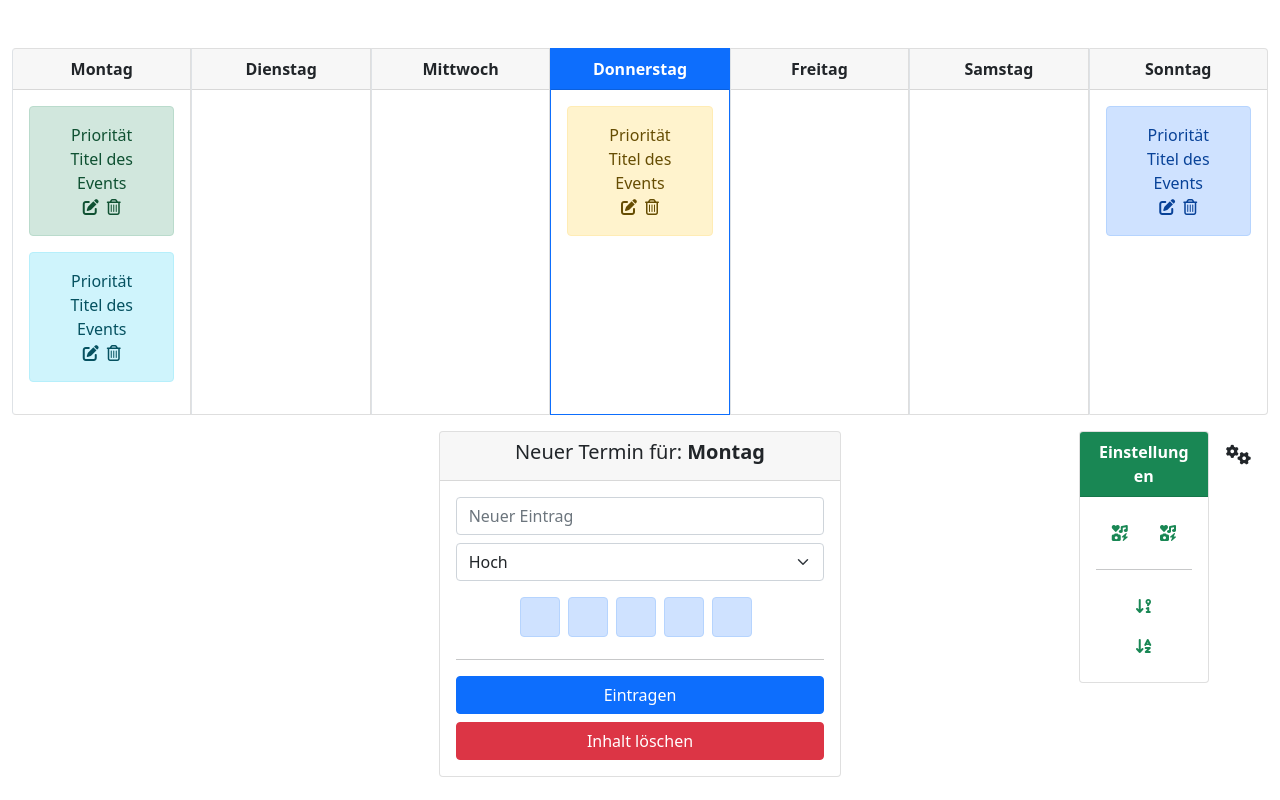
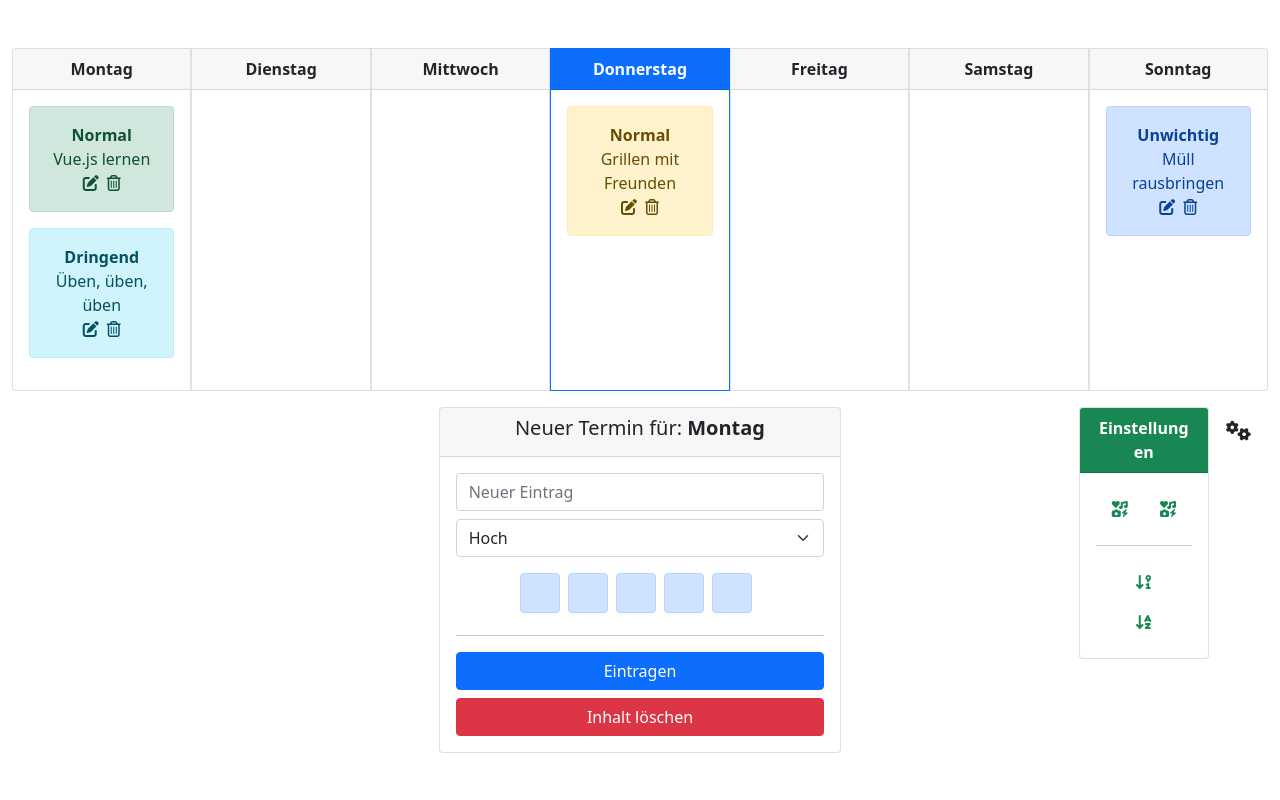
Before and after one commit to klepek42/udemy-vue3, a Vue app in the folder Projekte/calendar/: page / in a window 1280 px wide. Built offline with nearby package versions, Linux system fonts and the light colour scheme.

Commit message:
Kapitel 63 erledigt. Fallback Content erstellt

```diff
--- a/Projekte/calendar/src/components/CalendarDay.vue
+++ b/Projekte/calendar/src/components/CalendarDay.vue
@@ -13,9 +13,9 @@
         :key="event.title"
         :event="event"
       >
-        <template v-slot:eventPriority>Priorität</template>
+        <template v-slot:eventPriority></template>
         <!-- <template v-slot:default></template>   Identisch mit der Schreibweise darunter -->
-        <template v-slot>Titel des Events</template>
+        <template v-slot></template>
       </CalendarEvent>
     </div>
   </div>
--- a/Projekte/calendar/src/components/CalendarEvent.vue
+++ b/Projekte/calendar/src/components/CalendarEvent.vue
@@ -2,12 +2,14 @@
   <div id="calendar-event">
     <div class="alert text-center" :class="alertColor">
       <div>
-        <!-- <strong>{{ priorityDisplayName }}</strong> -->
-      <slot name="eventPriority"></slot>
+        <slot name="eventPriority">
+          <strong>{{ priorityDisplayName }}</strong>
+        </slot>
       </div>
 
-      <!-- <div>{{ event.title }}</div> -->
-      <slot name="default"></slot>
+      <slot
+        ><div>{{ event.title }}</div>
+      </slot>
 
       <div>
         <i class="fas fa-edit me-2" role="button"></i>
@@ -37,7 +39,7 @@ export default {
     },
     alertColor() {
       return "alert-" + this.event.color;
-    }
+    },
   },
 };
 </script>
```
Also changed, not shown: Projekte/calendar/learned.txt.
